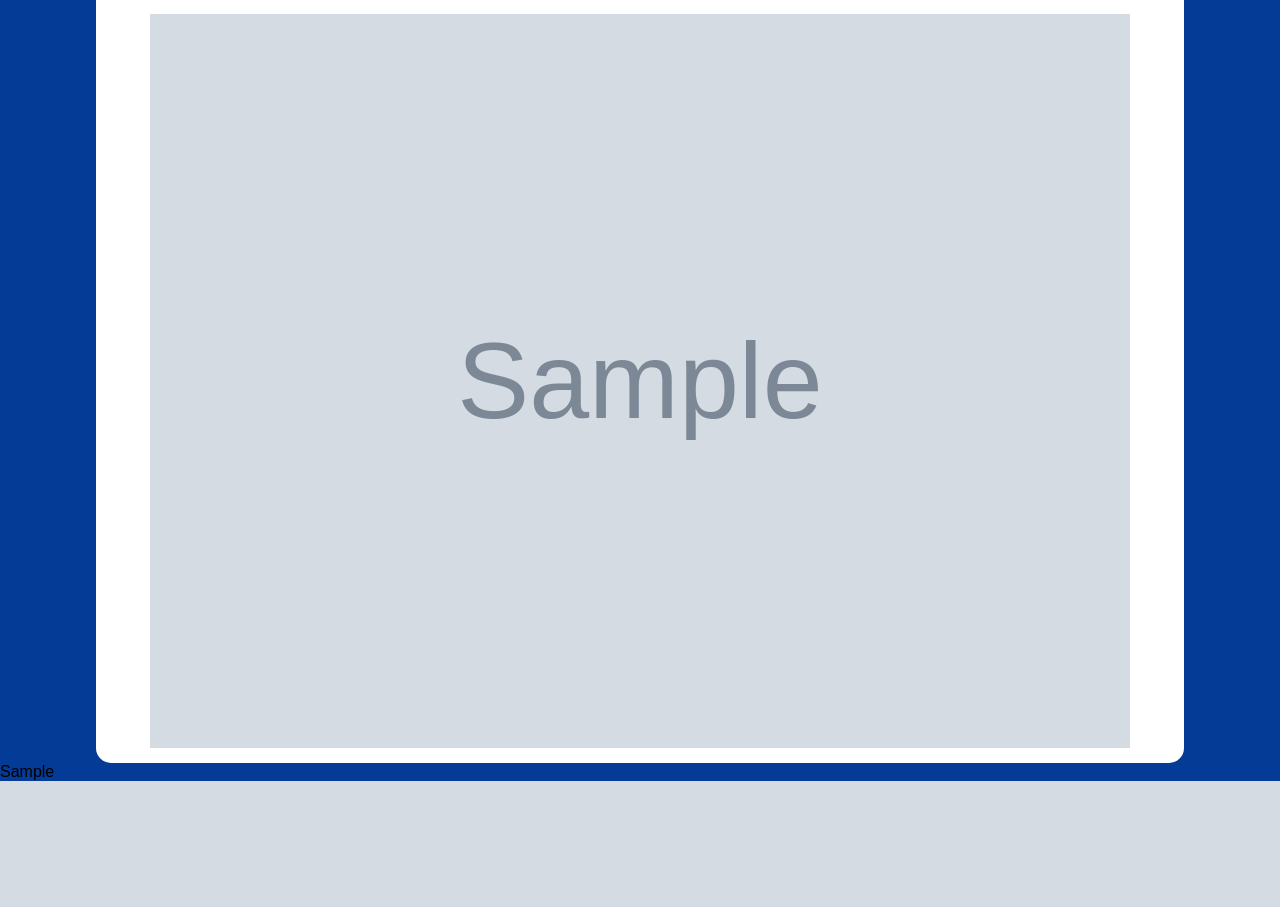
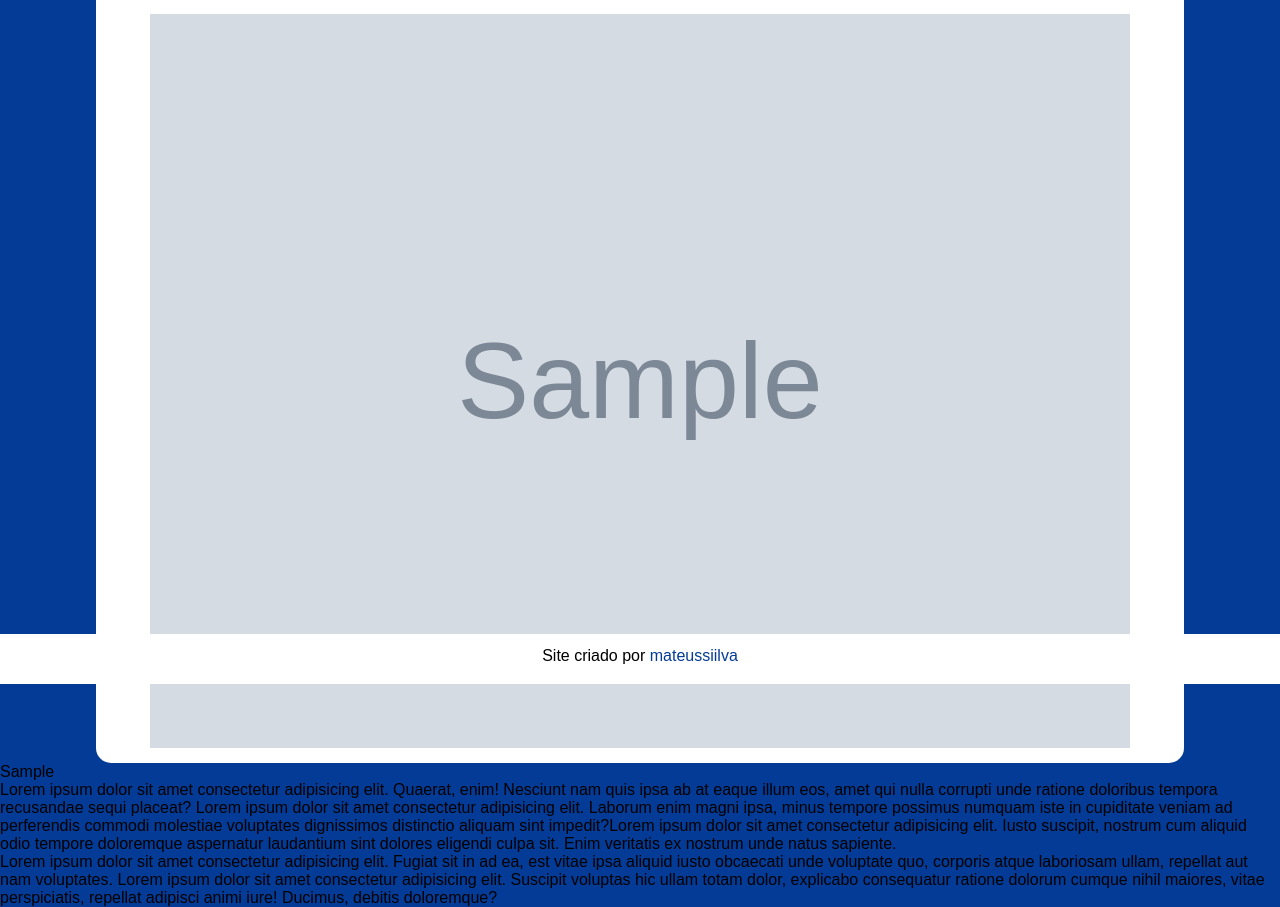
Before and after one commit to mateussiilva/imagemAstronomica, a Flask app: template templates/index.html in a window 1280 px wide. Shown: the part 116-1023 px from the top of the page. Before the commit the page ends 897 px from the top, so only its background shows below. Run offline with Flask 2, Linux system fonts and the light colour scheme; the template is opened without the code that fills it: most values are stand-ins (such as "Sample title", 1, 10 or a date in 2020); grey boxes marked "Sample" are stand-in pictures; parts of the project's set-up code (start-up, migrations or seed data) failed here and were passed over; some libraries are stand-ins or nearby versions.

Commit message:
Atualizando alguns recursos do site

```diff
--- a/app.py
+++ b/app.py
@@ -1,21 +1,19 @@
 from flask import Flask,render_template
-from backend.main import InformacoesPostagem
+from flask_bootstrap import Bootstrap
+# from backend.main import InformacoesPostagem
 
 
 app = Flask(__name__)
+Bootstrap(app)
 
-conteudo = """
-Why would the sky look like a giant target? Airglow. Following a giant thunderstorm over Bangladesh in late April, giant circular ripples of glowing air appeared over Tibet, China, as pictured here. The unusual pattern is created by atmospheric gravity waves, waves of alternating air pressure that can grow with height as the air thins, in this case about 90-kilometers up.  Unlike auroras powered by collisions with energetic charged particles and seen at high latitudes, airglow is due to chemiluminescence, the production of light in a chemical reaction.  More typically seen near the horizon, airglow keeps the night sky from ever being completely dark.
+
+# dados_post = InformacoesPostagem(title_post='Airglow Ripples over Tibet', url_image='https://apod.nasa.gov/apod/image/2211/rippledsky_dai_960.jpg', content=conteudo)
 
 
 
-"""
-
-
-dados_post = InformacoesPostagem(title_post='Airglow Ripples over Tibet', url_image='https://apod.nasa.gov/apod/image/2211/rippledsky_dai_960.jpg', content=conteudo)
-
-
+title_post = 'A Double Star Cluster in Perseus'
+url_image = "https://apod.nasa.gov/apod/image/2211/DoubleCluster_Lease_3756.jpg"
 
 @app.route("/")
-def home(nome="Pagina Inicial", title="", image=''):
-    return render_template("index.html", name_page=nome, titulo_pagina=dados_post.title_post, image=dados_post.url_image, conteudo_site=dados_post.content)
+def home(title_post=title_post, url_image=url_image):
+    return render_template("index.html", titulo_pagina=title_post, image=url_image)
--- a/backend/main.py
+++ b/backend/main.py
@@ -39,4 +39,6 @@ if content.status_code == 200:
         elif k == 'title':
             informacao_postagem["titulo"] = v
 
-createJson(informacao_postagem)
+
+if __name__ == "__main__":
+    createJson(informacao_postagem)
--- /dev/null
+++ b/static/style.css
@@ -0,0 +1,66 @@
+*{
+    font-family: Arial, Helvetica, sans-serif;
+    padding: 0;
+    margin: 0;
+}
+body{
+    background-color: #033b96;
+
+}
+header{
+    width: 100%;
+    height: 100px;
+    background-color: white;
+    box-shadow: 1px 1px 3px black;
+    position: sticky;
+    top: 0;
+
+}
+header > h1 {
+    color: black;
+    padding: 15px;
+    text-align: center;
+}
+
+section.image-post{
+    width: 85%;
+    height: 45%;
+    background-color: white;
+    margin: auto;
+    margin-top: 15px;
+    border-radius: 0px 0px 15px 15px ;
+}
+
+.image{
+    width: 90%;
+    padding: 15px;
+    display: block;
+    margin: auto;
+
+}
+
+
+
+footer{
+    background-color: white;
+    width: 100vw;
+    height: 50px;
+    bottom: 0;
+    position:fixed;
+}
+
+footer p {
+    position: relative;
+    top: 25%;
+    text-align: center;
+
+}
+
+footer a {
+    color: #033b96;
+    text-decoration: none;
+}
+
+footer a:hover{
+    text-decoration: underline;
+}
--- a/templates/index.html
+++ b/templates/index.html
@@ -3,51 +3,8 @@
 <head>
     <meta charset="UTF-8">
     <title>{{name_page}}</title>
+    <link rel="stylesheet" href="../static/style.css">
     <style>
-    *{
-        font-family: Arial, Helvetica, sans-serif;
-        padding: 0;
-        margin: 0;
-    }
-    body{
-        background-color: #033b96;
-
-    }
-    header{
-        width: 100%;
-        height: 100px;
-        background-color: white;
-        box-shadow: 1px 1px 3px black;
-        position: sticky;
-        top: 0;
-
-    }
-    header > h1 {
-        color: black;
-        padding: 15px;
-        text-align: center;
-    }
-    /* main{
-        height: 100%;
-        background: lightgray;
-    } */
-
-    section.image-post{
-        width: 85%;
-        height: 45%;
-        background-color: white;
-        margin: auto;
-        margin-top: 15px;
-        border-radius: 0px 0px 15px 15px ;
-    }
-
-    .image{
-        width: 90%;
-        padding: 15px;
-        display: block;
-        margin: auto;
-
-    }
 
 
     </style>
@@ -61,11 +18,18 @@
             <img class="image" src="{{ image }}" alt="Imagem da Postagem">
         </section>
         <section class="conteudo-post">
+
             <p> {{conteudo_site}} </p>
+            Lorem ipsum dolor sit amet consectetur adipisicing elit. Quaerat, enim! Nesciunt nam quis ipsa ab at eaque illum eos, amet qui nulla corrupti unde ratione doloribus tempora recusandae sequi placeat?
+            Lorem ipsum dolor sit amet consectetur adipisicing elit. Laborum enim magni ipsa, minus tempore possimus numquam iste in cupiditate veniam ad perferendis commodi molestiae voluptates dignissimos distinctio aliquam sint impedit?Lorem ipsum dolor sit amet consectetur adipisicing elit. Iusto suscipit, nostrum cum aliquid odio tempore doloremque aspernatur laudantium sint dolores eligendi culpa sit. Enim veritatis ex nostrum unde natus sapiente.
+            <p>Lorem ipsum dolor sit amet consectetur adipisicing elit. Fugiat sit in ad ea, est vitae ipsa aliquid iusto obcaecati unde voluptate quo, corporis atque laboriosam ullam, repellat aut nam voluptates. Lorem ipsum dolor sit amet consectetur adipisicing elit. Suscipit voluptas hic ullam totam dolor, explicabo consequatur ratione dolorum cumque nihil maiores, vitae perspiciatis, repellat adipisci animi iure! Ducimus, debitis doloremque?</p>
         </section>
     </main>
+
+
+    <!-- RODAPÉ DO SITE -->
     <footer>
-        <p></p>
+        <p>Site criado por <a target="_blank" href="https://github.com/mateussiilva">mateussiilva</a></p>
     </footer>
 </body>
 </html>
```
Also changed, not shown: backend/dados_postagem.json (deleted, +0 -7 lines), dados_postagem.json (added, +7 -0 lines), templates/style.css (deleted, +0 -7 lines).
